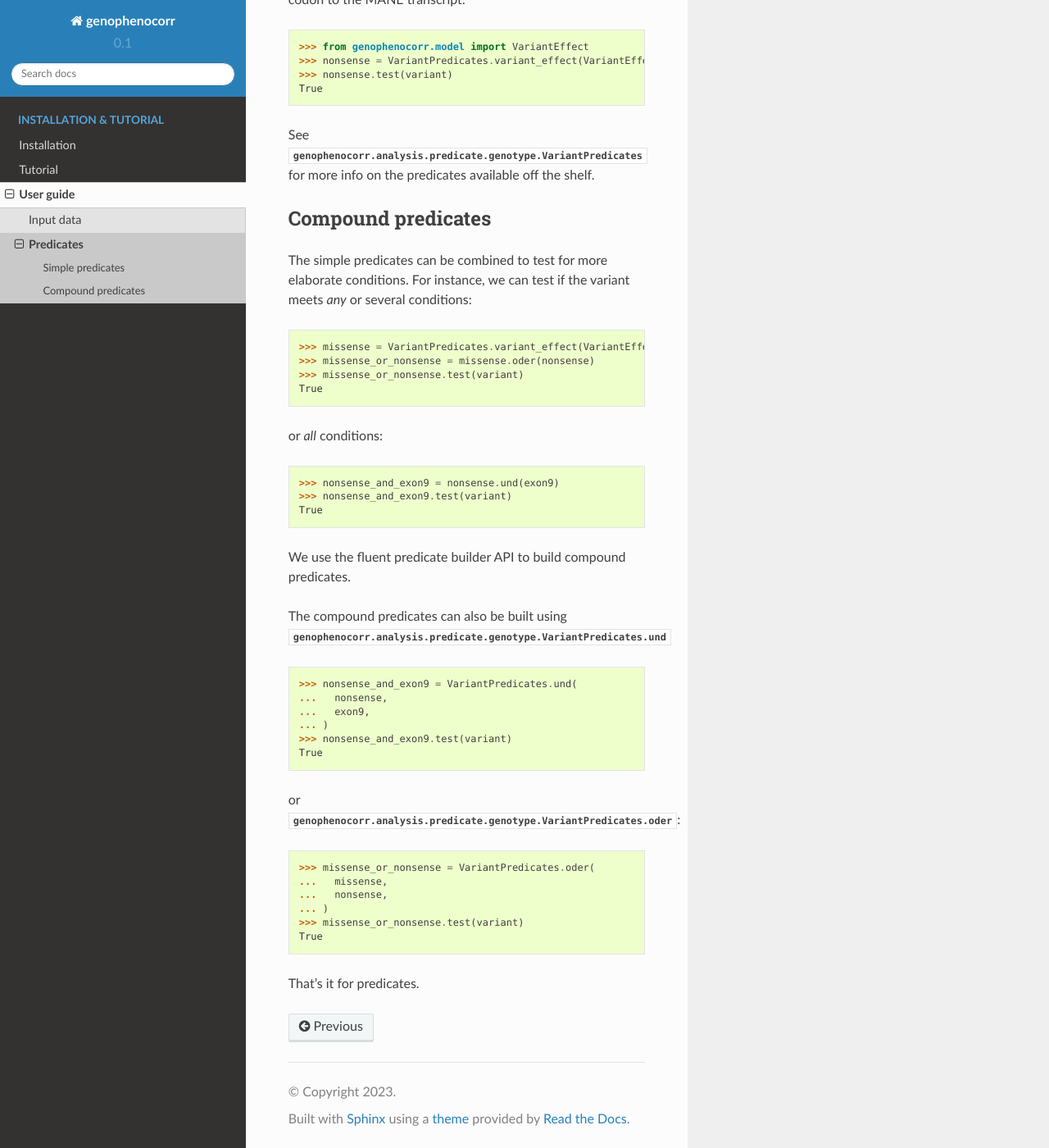
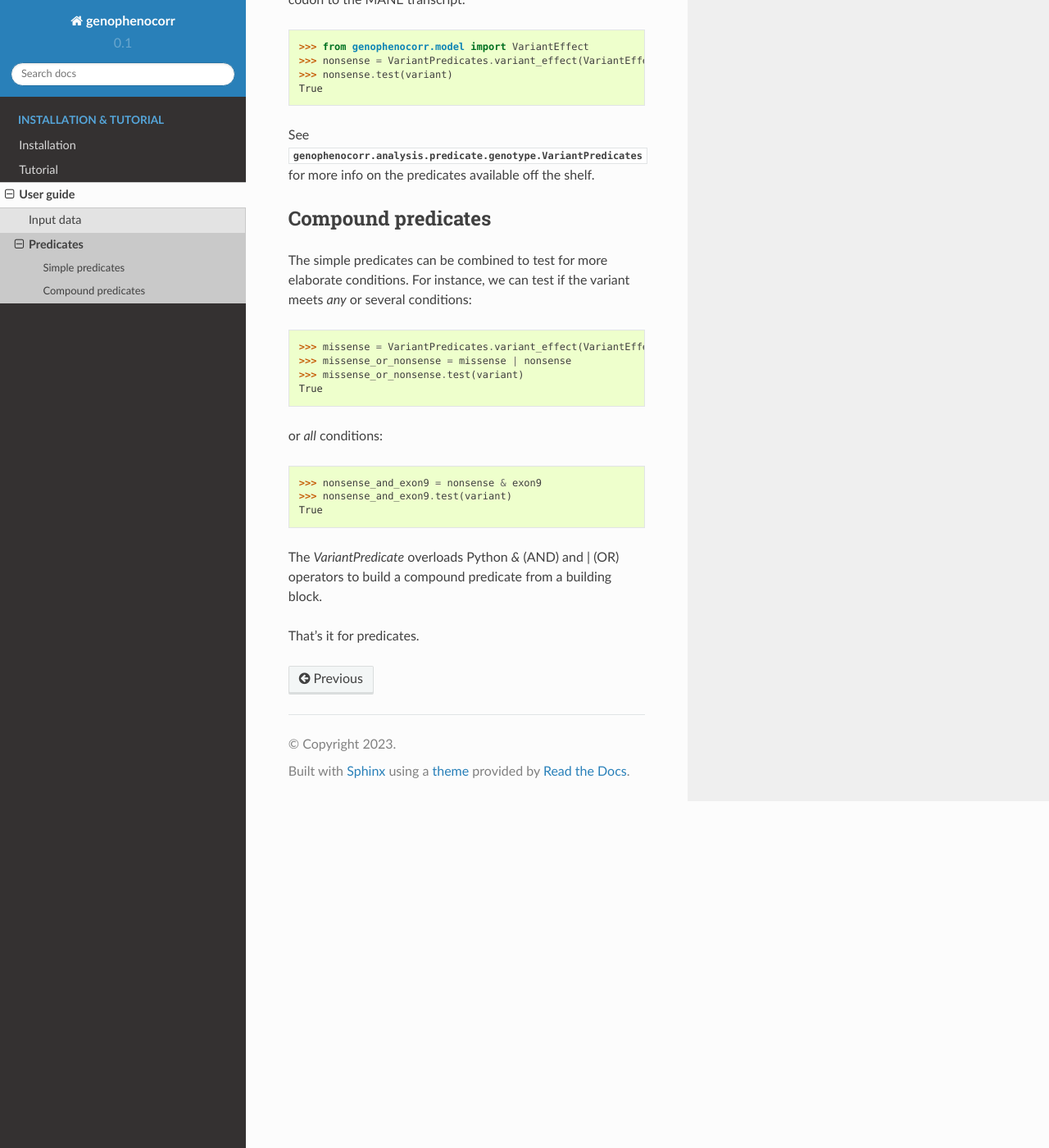
Before and after one commit to monarch-initiative/gpsea, a Sphinx documentation site: the page built from docs/user-guide/predicates.rst, in a window 1280 px wide and 1400 px high, scrolled down 2240 px. Shown: the whole window at 82% size. Built offline with Sphinx 7.4.7 and the Read the Docs theme 2.0.0, drawn with Linux system fonts in a browser that asks for light colours; pages that are not in the unit, such as notebooks, are missing from menus.

Commit message:
Use operator overload to build compound predicates.

```diff
--- a/docs/user-guide/predicates.rst
+++ b/docs/user-guide/predicates.rst
@@ -95,39 +95,16 @@ The simple predicates can be combined to test for more elaborate conditions.
 For instance, we can test if the variant meets *any* or several conditions:
 
 >>> missense = VariantPredicates.variant_effect(VariantEffect.MISSENSE_VARIANT, tx_id=ankrd11_mane_tx_id)
->>> missense_or_nonsense = missense.oder(nonsense)
+>>> missense_or_nonsense = missense | nonsense
 >>> missense_or_nonsense.test(variant)
 True
 
 or *all* conditions:
 
->>> nonsense_and_exon9 = nonsense.und(exon9)
+>>> nonsense_and_exon9 = nonsense & exon9
 >>> nonsense_and_exon9.test(variant)
 True
 
-We use the fluent predicate builder API to build compound predicates.
-
-.. note:
-
-  We use *und* and *oder* as these are German equivalents of *and* and *or* which are Python keywords,
-  and, thus, unsuitable for using as function names.
-
-The compound predicates can also be built using :class:`genophenocorr.analysis.predicate.genotype.VariantPredicates.und`
-
->>> nonsense_and_exon9 = VariantPredicates.und(
-...   nonsense,
-...   exon9,
-... )
->>> nonsense_and_exon9.test(variant)
-True
-
-or :class:`genophenocorr.analysis.predicate.genotype.VariantPredicates.oder`:
-
->>> missense_or_nonsense = VariantPredicates.oder(
-...   missense,
-...   nonsense,
-... )
->>> missense_or_nonsense.test(variant)
-True
+The `VariantPredicate` overloads Python `&` (AND) and `|` (OR) operators to build a compound predicate from a building block.
 
 That's it for predicates.
```
Also changed, not shown: 3 other files.
